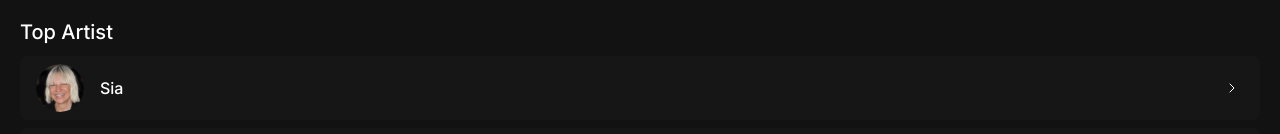
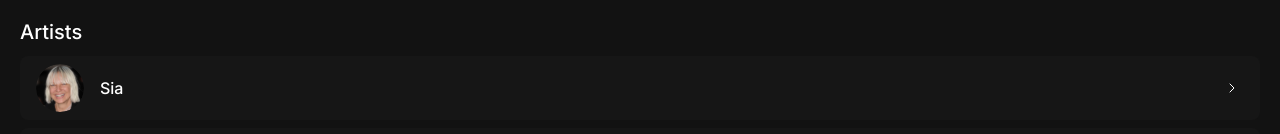
Before and after one commit to sopoturazashvili/flareit-user, a Next.js app: page /artists in a window 1280 px wide. Shown: the top 134 px of the page. Built offline with nearby package versions, Linux system fonts and the light colour scheme.

Commit message:
refactor/changed page title

```diff
--- a/app/(authorised)/artists/page.tsx
+++ b/app/(authorised)/artists/page.tsx
@@ -33,7 +33,7 @@ const Artists = () => {
     return (
         <div className={styles.container}>
             <div>
-                <span className={styles.title}>Top Artist</span>
+                <span className={styles.title}>Artists</span>
             </div>
             <div className={styles.list}>
                 {artists.map((artist) => (
```
